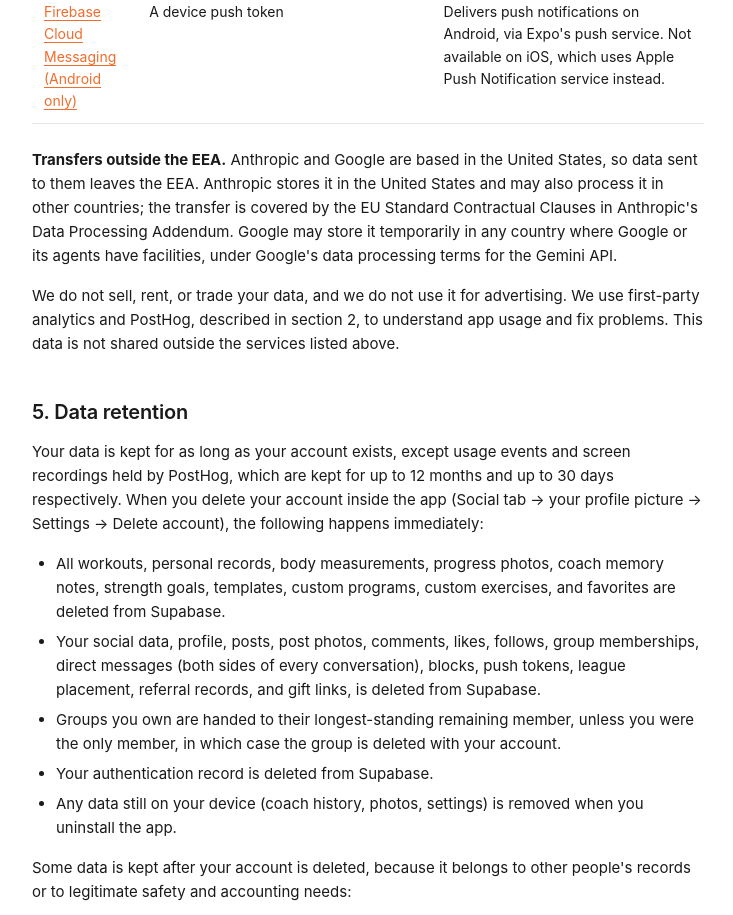
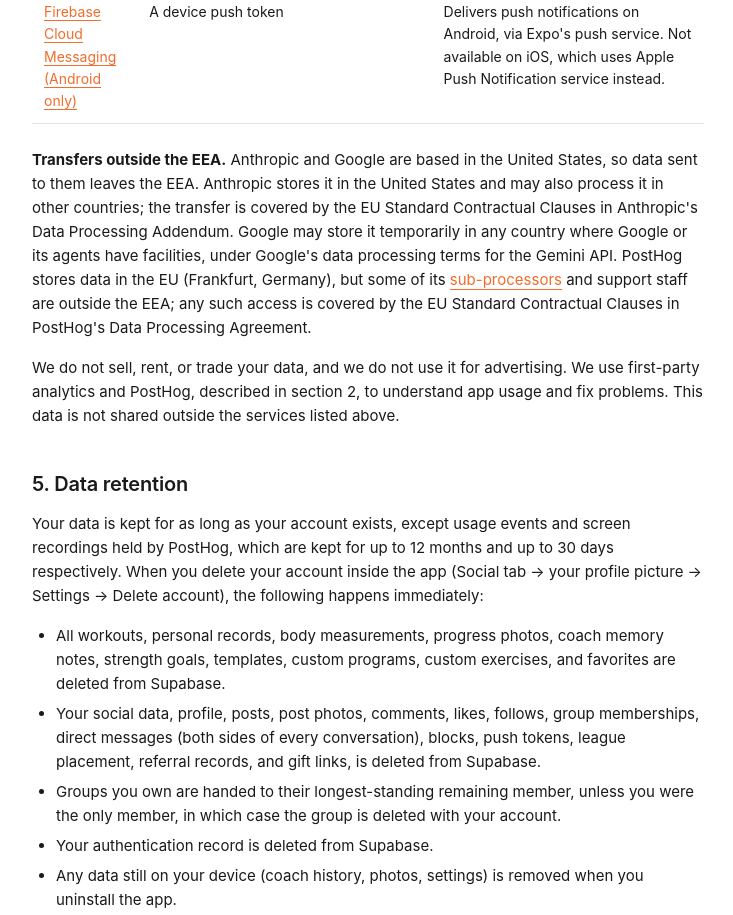
Before and after one commit to akselcb-sketch/lyfto-legal, a plain HTML site: page privacy.html in a window 1280 px wide. Shown: the part 6594-7509 px from the top of the page, without its empty margins (272-1005 px from the left). Drawn offline with Linux system fonts and the light colour scheme.

Commit message:
privacy: list PostHog in the transfers-outside-EEA paragraph
Co-Authored-By: Claude Opus 5.5 <noreply@anthropic.com>

```diff
--- a/privacy.html
+++ b/privacy.html
@@ -215,7 +215,7 @@
     </tbody>
   </table>
 
-  <p><strong>Transfers outside the EEA.</strong> Anthropic and Google are based in the United States, so data sent to them leaves the EEA. Anthropic stores it in the United States and may also process it in other countries; the transfer is covered by the EU Standard Contractual Clauses in Anthropic's Data Processing Addendum. Google may store it temporarily in any country where Google or its agents have facilities, under Google's data processing terms for the Gemini API.</p>
+  <p><strong>Transfers outside the EEA.</strong> Anthropic and Google are based in the United States, so data sent to them leaves the EEA. Anthropic stores it in the United States and may also process it in other countries; the transfer is covered by the EU Standard Contractual Clauses in Anthropic's Data Processing Addendum. Google may store it temporarily in any country where Google or its agents have facilities, under Google's data processing terms for the Gemini API. PostHog stores data in the EU (Frankfurt, Germany), but some of its <a href="https://posthog.com/subprocessors" target="_blank" rel="noopener">sub-processors</a> and support staff are outside the EEA; any such access is covered by the EU Standard Contractual Clauses in PostHog's Data Processing Agreement.</p>
 
   <p>We do not sell, rent, or trade your data, and we do not use it for advertising. We use first-party analytics and PostHog, described in section 2, to understand app usage and fix problems. This data is not shared outside the services listed above.</p>
 
```
